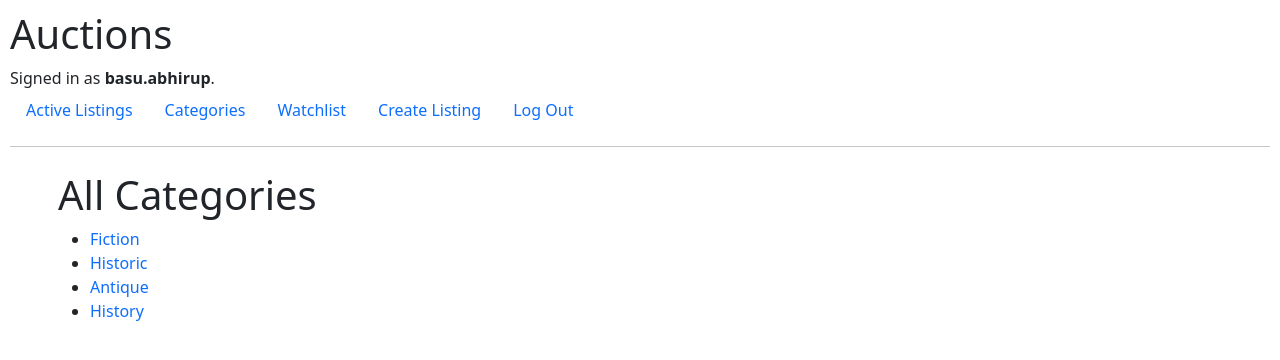
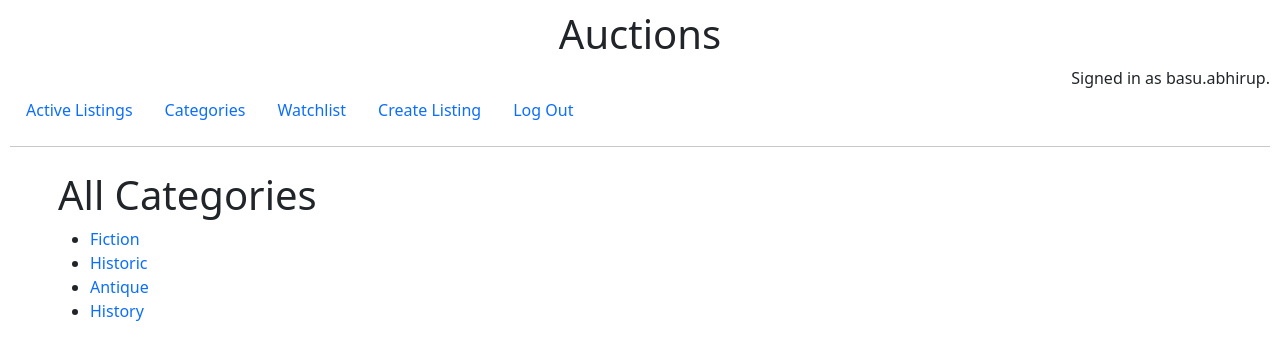
Before and after one commit to basuabhirup/cs50w-commerce, a Django app: page /categories/ in a window 1280 px wide. Shown: the top 360 px of the page. Run offline with Django 3.2, Linux system fonts and the light colour scheme; a user stored in the database is signed in; data comes from the database, SQL or seed files in the repository; both versions use the stored data as it was after the commit.

Commit message:
Improve UI of base layout

```diff
--- a/auctions/templates/auctions/layout.html
+++ b/auctions/templates/auctions/layout.html
@@ -8,15 +8,17 @@
         <link href="{% static 'auctions/styles.css' %}" rel="stylesheet">
     </head>
     <body>
-        <h1>Auctions</h1>
-        <div>
+        <div class="d-flex justify-content-center text-align-center">
+            <h1 class="h1 text-center mx-auto">Auctions</h1>
+        </div>
+        <div class="text-end fw-light ms-auto">
             {% if user.is_authenticated %}
                 Signed in as <strong>{{ user.username }}</strong>.
             {% else %}
                 Not signed in.
             {% endif %}
         </div>
-        <ul class="nav">
+        <ul class="nav text-start">
             <li class="nav-item">
                 <a class="nav-link" href="{% url 'index' %}">Active Listings</a>
             </li>
```
Also changed, not shown: db.sqlite3.
